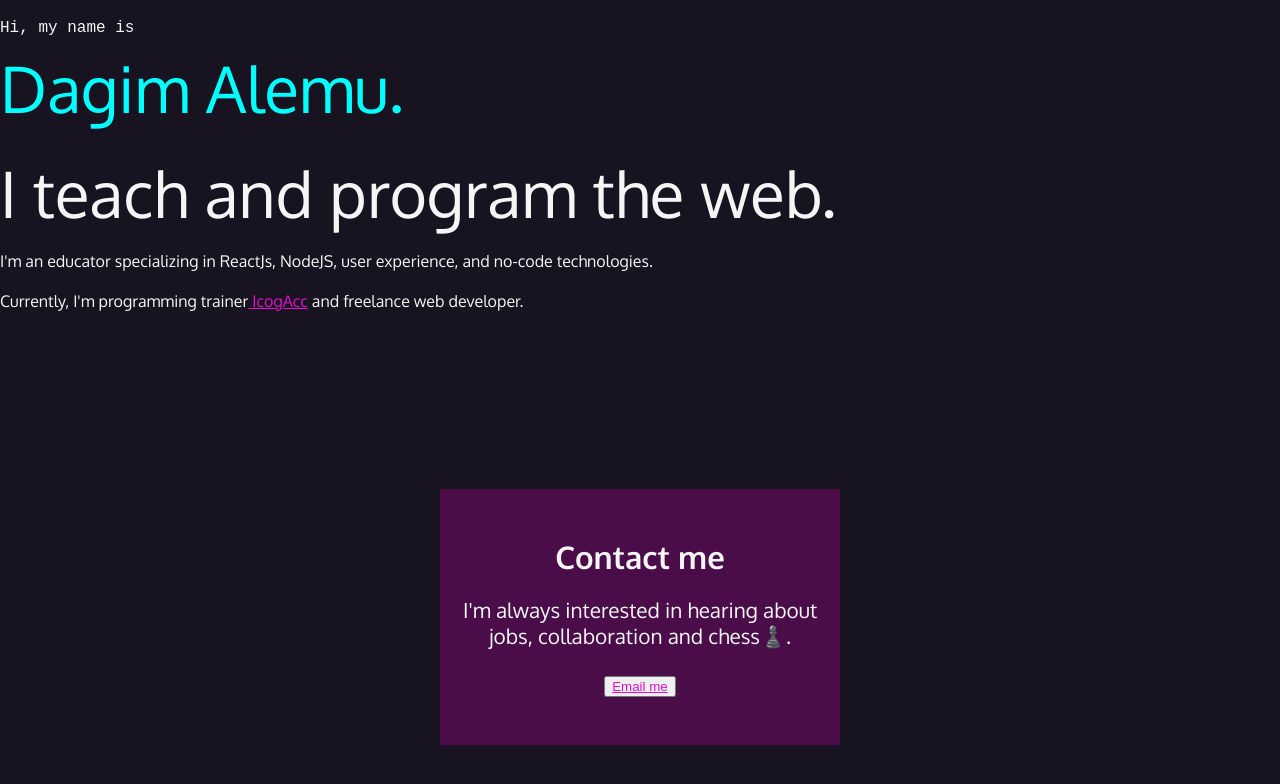
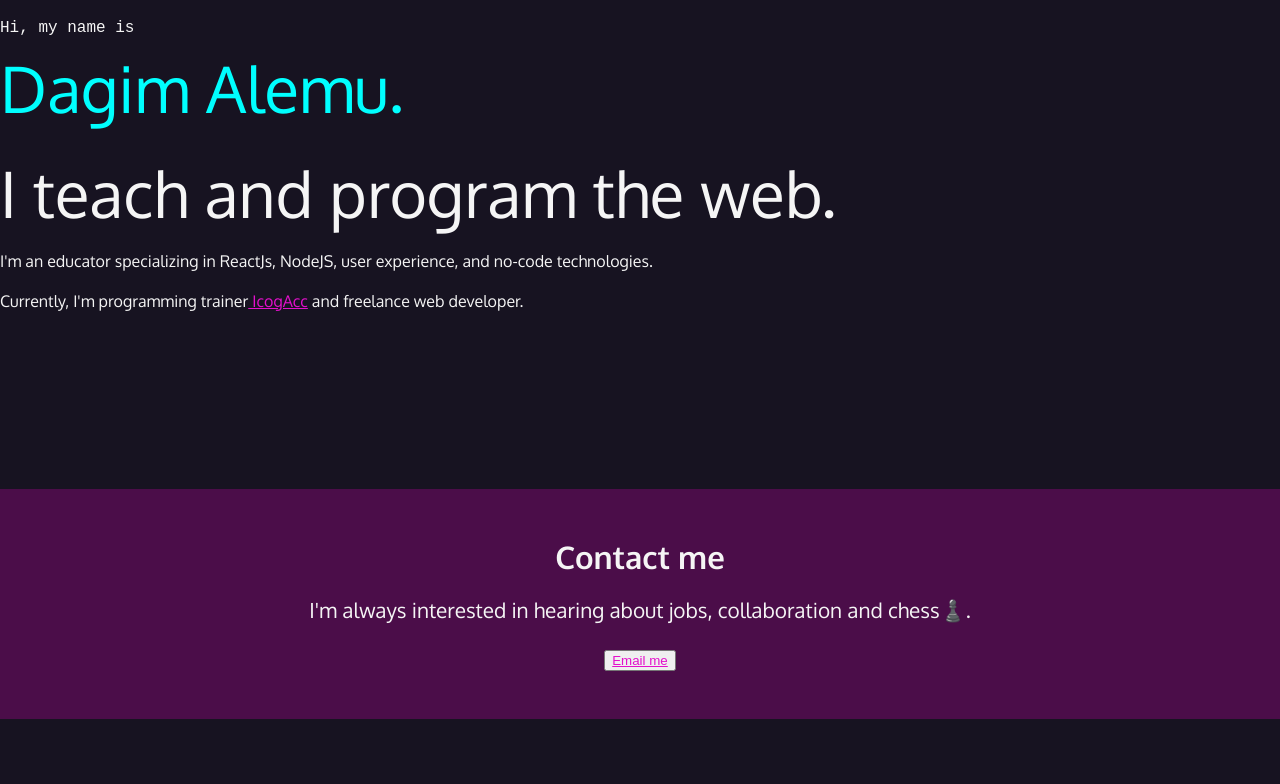
Before and after one commit to dagimalemux/myPortfolio, a website: page index.html in a window 1280 px wide. Drawn offline with Linux system fonts and the light colour scheme.

Commit message:
width for contact

```diff
--- a/styles.css
+++ b/styles.css
@@ -68,18 +68,15 @@ a:hover{
   font-weight: normal;
 }
 
-#contact{
-
+#contact {
   background-color: var(--plum);
-  color: whitesmoke;
-  display: block;
-  width: 400px;
+  width: 100;
   text-align: center;
   margin: 0 auto;
   padding: 3rem 0;
 
 }
 
-#contact p:last-child{
+#contact p:last-child {
   margin-top: 3rem;
 }
```
